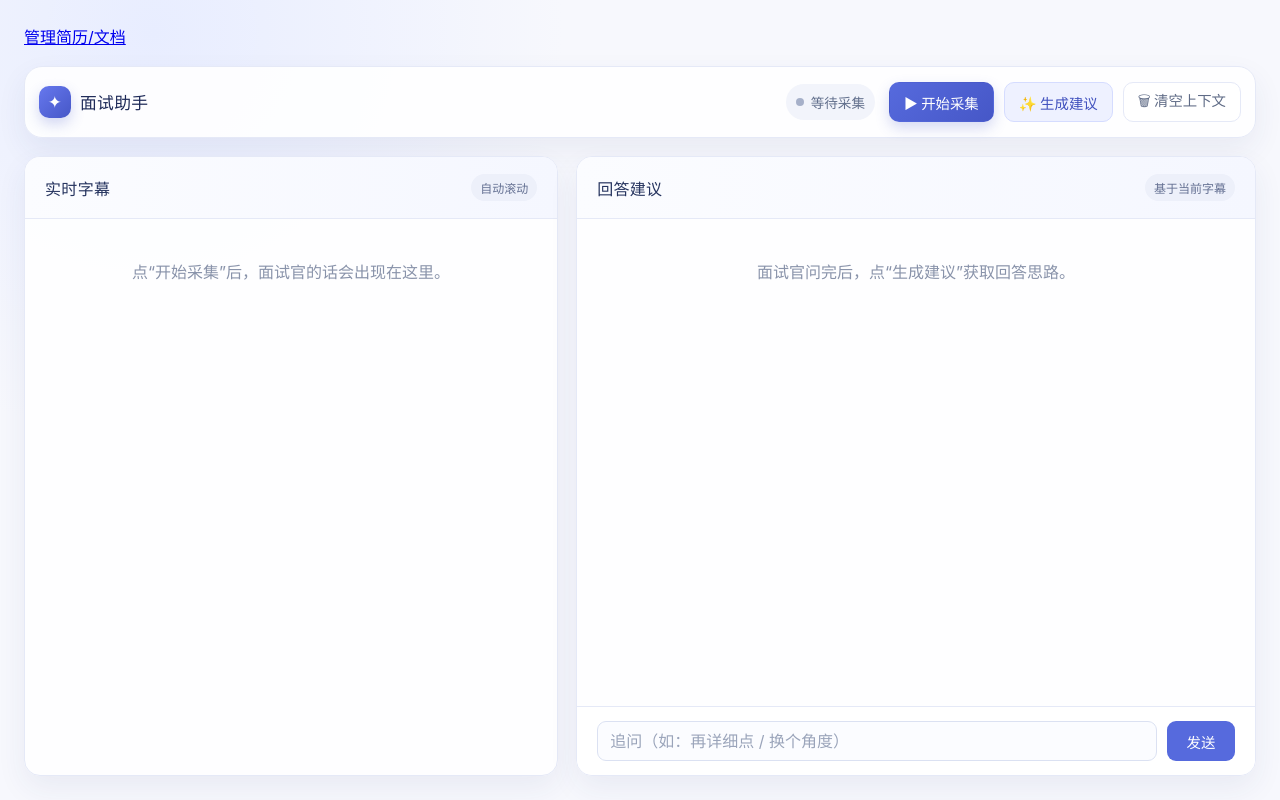
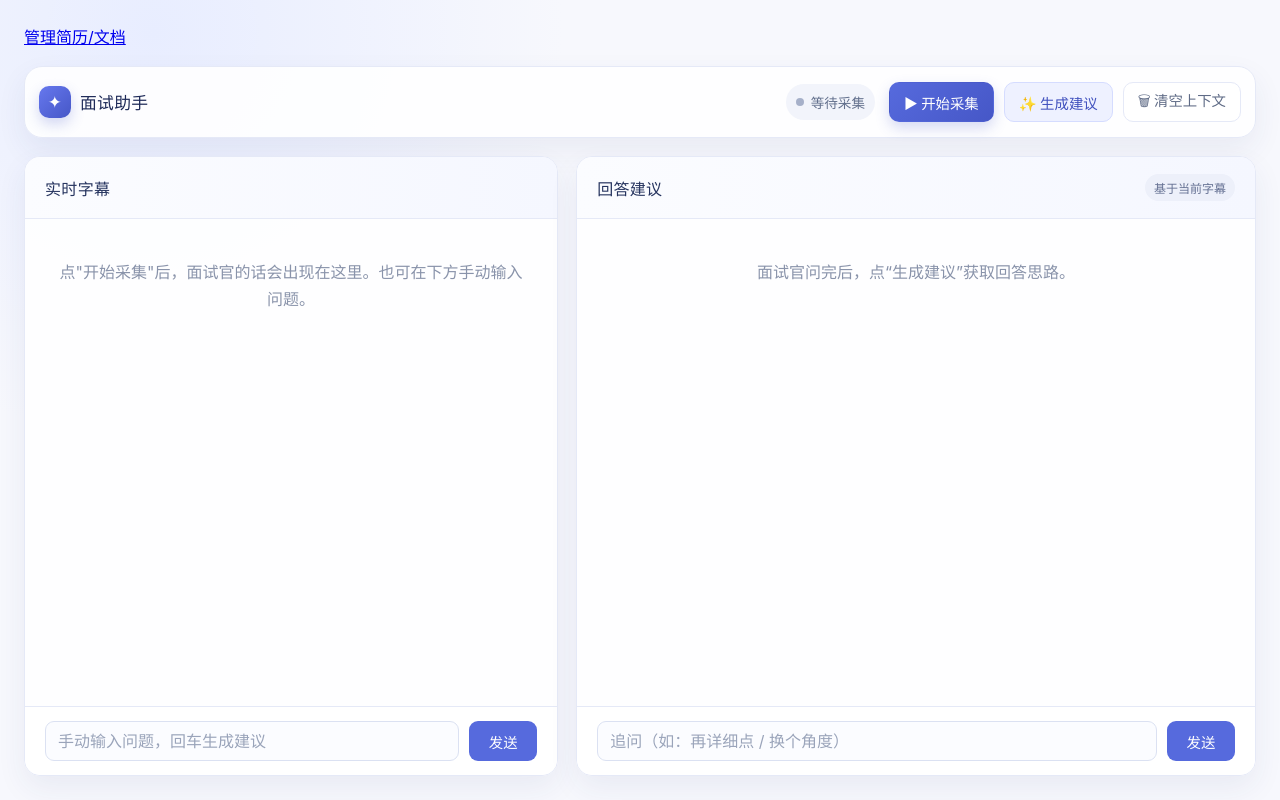
Before and after one commit to shifen11/ZCodeProject, a React (Vite) app in the folder frontend/: page / in a window 1280 px wide. Built offline with nearby package versions, Linux system fonts and the light colour scheme; the HTML template or start-up script is replaced by a standard one.

Commit message:
feat(frontend): subtitle per-line delete/clear-all + manual question input

```diff
--- a/frontend/src/api/chat.ts
+++ b/frontend/src/api/chat.ts
@@ -29,12 +29,19 @@ async function* readSseStream(
   }
 }
 
-/** SSE 流式生成建议：逐 token yield。 */
-export async function* streamSuggest(sessionId: string): AsyncGenerator<string> {
+/** SSE 流式生成建议：逐 token yield。question 非空时走手动输入模式。 */
+export async function* streamSuggest(
+  sessionId: string,
+  question?: string,
+): AsyncGenerator<string> {
+  const body: Record<string, unknown> = { session_id: sessionId }
+  if (question && question.trim()) {
+    body.question = question.trim()
+  }
   const resp = await fetch(`${BASE}/suggest`, {
     method: 'POST',
     headers: { 'Content-Type': 'application/json' },
-    body: JSON.stringify({ session_id: sessionId }),
+    body: JSON.stringify(body),
   })
   yield* readSseStream(resp, '生成失败')
 }
@@ -48,6 +55,31 @@ export async function postClear(sessionId: string): Promise<void> {
   if (!resp.ok) throw new Error(`清空失败：${resp.status}`)
 }
 
+/** 删除当前轮次的某一行字幕。返回剩余行。 */
+export async function removeSubtitleLine(
+  sessionId: string,
+  lineIndex: number,
+): Promise<string[]> {
+  const resp = await fetch(`${BASE}/subtitle/remove-line`, {
+    method: 'POST',
+    headers: { 'Content-Type': 'application/json' },
+    body: JSON.stringify({ session_id: sessionId, line_index: lineIndex }),
+  })
+  if (!resp.ok) throw new Error(`删除失败：${resp.status}`)
+  const data = await resp.json()
+  return data.remaining_lines as string[]
+}
+
+/** 清空当前轮次的所有字幕（影响后端 current_turn_text）。 */
+export async function clearSubtitle(sessionId: string): Promise<void> {
+  const resp = await fetch(`${BASE}/subtitle/clear`, {
+    method: 'POST',
+    headers: { 'Content-Type': 'application/json' },
+    body: JSON.stringify({ session_id: sessionId }),
+  })
+  if (!resp.ok) throw new Error(`清空字幕失败：${resp.status}`)
+}
+
 /** SSE 流式追问：逐 token yield。 */
 export async function* streamAsk(
   sessionId: string,
--- a/frontend/src/components/SubtitlePanel.tsx
+++ b/frontend/src/components/SubtitlePanel.tsx
@@ -1,30 +1,65 @@
-import { useEffect, useRef } from 'react'
+import { useEffect, useRef, useState } from 'react'
 import type { SubtitleLine } from '../types'
 
 interface Props {
   lines: SubtitleLine[]
   currentPartial: string
+  onRemoveLine: (index: number) => void
+  onClearAll: () => void
+  /** 手动输入面试官问题，发送后直接生成建议（不经过语音识别）。 */
+  onManualAsk: (question: string) => void
 }
 
-export function SubtitlePanel({ lines, currentPartial }: Props) {
+export function SubtitlePanel({
+  lines,
+  currentPartial,
+  onRemoveLine,
+  onClearAll,
+  onManualAsk,
+}: Props) {
   // 自动滚到底部
   const bottomRef = useRef<HTMLDivElement | null>(null)
   useEffect(() => {
     bottomRef.current?.scrollIntoView({ behavior: 'smooth' })
   }, [lines, currentPartial])
 
+  const [manualInput, setManualInput] = useState('')
+  const sendManual = () => {
+    const q = manualInput.trim()
+    if (q) {
+      onManualAsk(q)
+      setManualInput('')
+    }
+  }
+
   return (
     <section className="panel-card subtitle-card" aria-label="实时字幕">
       <header className="panel-header">
         <h2>实时字幕</h2>
-        <span>自动滚动</span>
+        {lines.length > 0 && (
+          <button type="button" className="text-btn" onClick={onClearAll}>
+            清空字幕
+          </button>
+        )}
       </header>
       <div className="subtitle-content">
         {lines.length === 0 && !currentPartial && (
-          <p className="empty-state">点“开始采集”后，面试官的话会出现在这里。</p>
+          <p className="empty-state">
+            点"开始采集"后，面试官的话会出现在这里。也可在下方手动输入问题。
+          </p>
         )}
         {lines.map((line, index) => (
-          <p key={index} className="subtitle-line">{line.text}</p>
+          <div key={index} className="subtitle-line-row">
+            <p className="subtitle-line">{line.text}</p>
+            <button
+              type="button"
+              className="line-remove-btn"
+              aria-label="删除该行"
+              onClick={() => onRemoveLine(index)}
+            >
+              ×
+            </button>
+          </div>
         ))}
         {currentPartial && (
           <p className="subtitle-partial">
@@ -34,6 +69,21 @@ export function SubtitlePanel({ lines, currentPartial }: Props) {
         )}
         <div ref={bottomRef} />
       </div>
+      <form
+        className="manual-input-form"
+        onSubmit={(e) => {
+          e.preventDefault()
+          sendManual()
+        }}
+      >
+        <input
+          aria-label="手动输入面试官问题"
+          value={manualInput}
+          onChange={(e) => setManualInput(e.target.value)}
+          placeholder="手动输入问题，回车生成建议"
+        />
+        <button type="submit">发送</button>
+      </form>
     </section>
   )
 }
--- a/frontend/src/hooks/useChat.ts
+++ b/frontend/src/hooks/useChat.ts
@@ -13,14 +13,15 @@ export function useChat(sessionId: string) {
   const [error, setError] = useState('')
 
   // 生成建议：流式返回，逐 token 累积显示。成功返回 true。
-  const generate = useCallback(async (): Promise<boolean> => {
+  // question 非空时走手动输入模式（不读/不清语音字幕）。
+  const generate = useCallback(async (question?: string): Promise<boolean> => {
     if (!sessionId) return false
     setLoading(true)
     setError('')
     setSuggestion('')
     try {
       let acc = ''
-      for await (const delta of streamSuggest(sessionId)) {
+      for await (const delta of streamSuggest(sessionId, question)) {
         acc += delta
         setSuggestion(acc)
       }
--- a/frontend/src/hooks/useSubtitle.ts
+++ b/frontend/src/hooks/useSubtitle.ts
@@ -1,9 +1,15 @@
 import { useCallback, useRef, useState } from 'react'
 import { AsrSocket } from '../api/asrSocket'
+import { clearSubtitle, removeSubtitleLine } from '../api/chat'
 import type { SubtitleLine } from '../types'
 
 /**
  * 管理字幕：连 ASR WebSocket，维护当前识别中的句子 + 定稿历史。
+ *
+ * 字幕操作分两类：
+ * - 本地清空（clearLines）：仅前端清显示，配合生成建议后重置，不碰后端。
+ * - 同步操作（removeLine / clearAll）：同时改后端 current_turn_text，
+ *   保证删除/清空后生成建议时不会把已删内容送给 LLM。
  */
 export function useSubtitle() {
   const [lines, setLines] = useState<SubtitleLine[]>([])
@@ -35,12 +41,37 @@ export function useSubtitle() {
     socketRef.current = null
   }, [])
 
-  // 清空当前轮次的字幕：生成建议后调用，让左侧字幕只显示"新一轮"的话，
-  // 与后端 current_turn_text 的清空保持一致（避免视觉上误以为是全量字幕）。
+  // 仅前端清空显示（生成建议后调用，后端那轮已经送走并清过了）。
   const clearLines = useCallback(() => {
     setLines([])
     setCurrentPartial('')
   }, [])
+
+  // 同步后端删除某一行字幕（删完后端那行，本地也删）。
+  const removeLine = useCallback(
+    async (index: number) => {
+      if (!sessionId) return
+      try {
+        await removeSubtitleLine(sessionId, index)
+        setLines((prev) => prev.filter((_, i) => i !== index))
+      } catch (e) {
+        setError((e as Error).message)
+      }
+    },
+    [sessionId],
+  )
+
+  // 同步后端清空当前轮次所有字幕（后端 current_turn_text 清空，本地也清）。
+  const clearAll = useCallback(async () => {
+    if (!sessionId) return
+    try {
+      await clearSubtitle(sessionId)
+      setLines([])
+      setCurrentPartial('')
+    } catch (e) {
+      setError((e as Error).message)
+    }
+  }, [sessionId])
 
   return {
     lines,
@@ -51,5 +82,7 @@ export function useSubtitle() {
     sendAudio,
     close,
     clearLines,
+    removeLine,
+    clearAll,
   }
 }
--- a/frontend/src/index.css
+++ b/frontend/src/index.css
@@ -383,3 +383,95 @@ input:focus-visible {
   background: var(--color-primary-deep);
   transform: translateY(-1px);
 }
+
+/* 字幕区：单句删除行 + 清空按钮 + 手动输入 */
+
+.subtitle-line-row {
+  display: flex;
+  align-items: flex-start;
+  gap: 6px;
+  margin: 0 0 12px;
+}
+
+.subtitle-line-row .subtitle-line {
+  flex: 1;
+  margin: 0;
+}
+
+.line-remove-btn {
+  flex: 0 0 auto;
+  width: 26px;
+  height: 26px;
+  margin-top: 4px;
+  padding: 0;
+  border: 1px solid #e3e8f8;
+  border-radius: 7px;
+  color: #9aa4ba;
+  background: #fff;
+  font-size: 1rem;
+  line-height: 1;
+  cursor: pointer;
+  transition: color 120ms ease, border-color 120ms ease, background 120ms ease;
+}
+
+.line-remove-btn:hover {
+  color: #b5252a;
+  border-color: #f0c0c0;
+  background: #fff5f5;
+}
+
+.text-btn {
+  padding: 3px 10px;
+  border: 1px solid var(--color-border);
+  border-radius: 7px;
+  color: #697493;
+  background: transparent;
+  font-size: 0.8rem;
+  cursor: pointer;
+  transition: color 120ms ease, background 120ms ease;
+}
+
+.text-btn:hover {
+  color: var(--color-primary);
+  background: #f2f4ff;
+}
+
+.manual-input-form {
+  display: flex;
+  gap: 10px;
+  padding: 14px 20px;
+  border-top: 1px solid var(--color-border);
+  background: #fff;
+  flex: 0 0 auto;
+}
+
+.manual-input-form input {
+  min-width: 0;
+  flex: 1;
+  height: 40px;
+  padding: 0 12px;
+  border: 1px solid #dbe1f2;
+  border-radius: 9px;
+  color: var(--color-text);
+  background: #fbfcff;
+}
+
+.manual-input-form input::placeholder {
+  color: #9aa4ba;
+}
+
+.manual-input-form button {
+  min-width: 68px;
+  border: 0;
+  border-radius: 9px;
+  color: #fff;
+  background: var(--color-primary);
+  font-size: 0.9rem;
+  font-weight: 650;
+  transition: background 160ms ease, transform 160ms ease;
+}
+
+.manual-input-form button:hover {
+  background: var(--color-primary-deep);
+  transform: translateY(-1px);
+}
--- a/frontend/src/routes/InterviewPage.tsx
+++ b/frontend/src/routes/InterviewPage.tsx
@@ -39,6 +39,18 @@ function InterviewPage() {
     }
   }, [chat, subtitle])
 
+  // 手动输入问题生成建议：走手动模式（后端不动语音累积）。
+  // 成功后清左侧显示（手动问题独立成轮，与语音字幕分离）。
+  const onManualAsk = useCallback(
+    async (question: string) => {
+      const ok = await chat.generate(question)
+      if (ok) {
+        subtitle.clearLines()
+      }
+    },
+    [chat, subtitle],
+  )
+
   const onClear = useCallback(async () => {
     await chat.clear()
     subtitle.clearLines()
@@ -68,6 +80,9 @@ function InterviewPage() {
           <SubtitlePanel
             lines={subtitle.lines}
             currentPartial={subtitle.currentPartial}
+            onRemoveLine={subtitle.removeLine}
+            onClearAll={subtitle.clearAll}
+            onManualAsk={onManualAsk}
           />
           <SuggestPanel
             suggestion={chat.suggestion}
```
